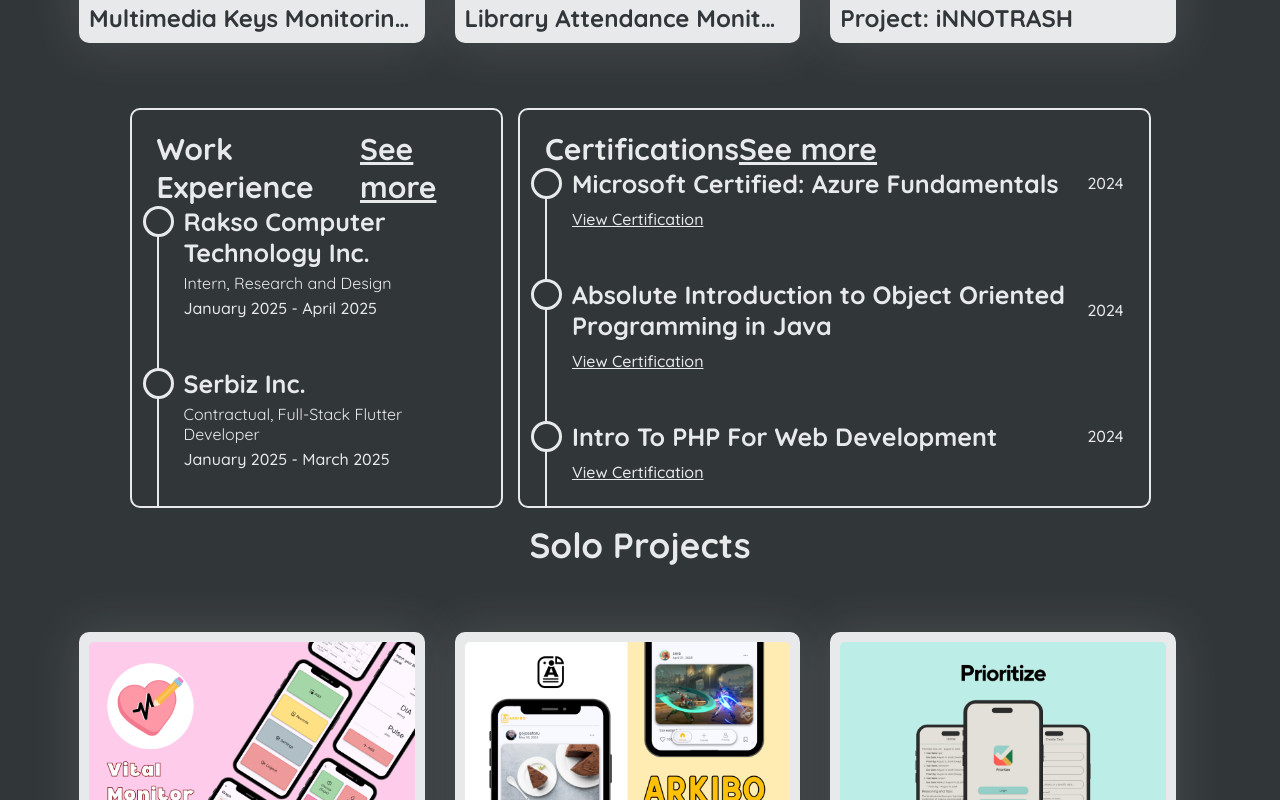
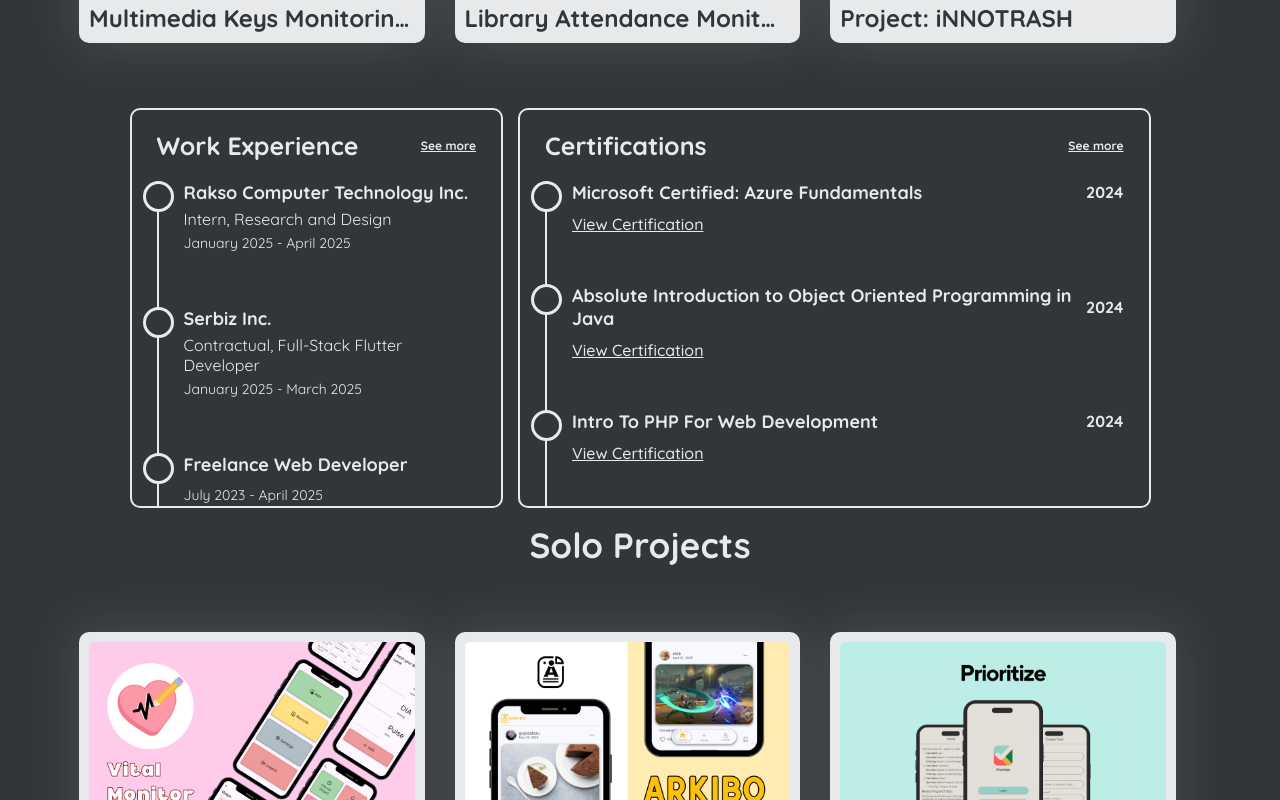
Before and after one commit to bocyej/portfolio, a React (Vite) app: page /projects in a window 1280 px wide. Shown: the part 1740-2540 px from the top of the page. Built offline with nearby package versions, Linux system fonts and the light colour scheme.

Commit message:
fix font sizes

```diff
--- a/src/css/Body.css
+++ b/src/css/Body.css
@@ -184,13 +184,19 @@
 
 .label {
   display: flex;
-  justify-content: left;
+  justify-content: space-between;
+  align-items: center;
   min-width: 50%;
   text-decoration: none;
   font-optical-sizing: auto;
   font-weight: 800;
   font-style: normal;
-  font-size: 30px;
+  font-size: 25px;
+  margin: 0 0 20px;
+}
+
+.see-more{
+  font-size: 12px;
 }
 
 .background-rectangle {
@@ -233,7 +239,7 @@
 }
 
 .timeline-information h2 {
-  font-size: 25px;
+  font-size: 18px;
 }
 
 .title-and-year {
@@ -244,14 +250,16 @@
   padding: 0 0 5px 0;
 }
 
-.title-and-year h4 {
-  font-weight: 500;
-  padding: 0 0 0 10px;
-}
-
 .role {
   font-weight: 400;
   padding: 0 0 5px 0;
+  /* font-size: 14px; */
+}
+
+.timeline-information p {
+  font-weight: 400;
+  padding: 0 0 5px 0;
+  font-size: 14px;
 }
 
 .view-button {
```
